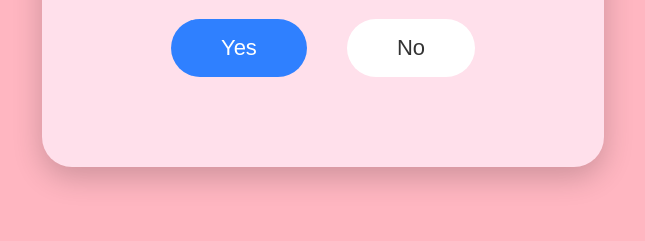
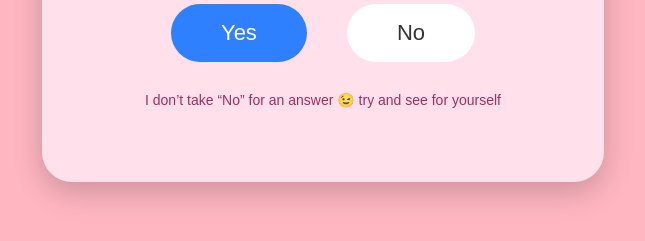
Before and after one commit to assey18/Valentines, a plain HTML site: page index.html in a window 1280 px wide. Shown: the part 485-726 px from the top of the page, without its empty margins (317-962 px from the left). Drawn offline with Linux system fonts and the light colour scheme.

Commit message:
animation

```diff
--- a/index.html
+++ b/index.html
@@ -136,6 +136,13 @@ button {
     50% { transform: rotate(-45deg) scale(1.1); }
     100% { transform: rotate(-45deg) scale(1); }
 }
+
+.note {
+    font-size: 14px; /* small font */
+    color: #8a0040;
+    margin-top: 10px;
+    opacity: 0.8;
+}
 </style>
 </head>
 
@@ -160,6 +167,9 @@ button {
         <button class="yes" onclick="showLove()">Yes</button>
         <button class="no" onmouseover="moveNo(this)">No</button>
     </div>
+<p class="note">
+    I don’t take “No” for an answer 😉 try and see for yourself
+</p>
 
     <!-- Love message -->
     <div class="yay" id="yay">
@@ -179,6 +189,7 @@ function showLove() {
     document.getElementById("buttons").style.display = "none";
     document.getElementById("yay").style.display = "block";
 }
+
 </script>
 
 </body>
```
